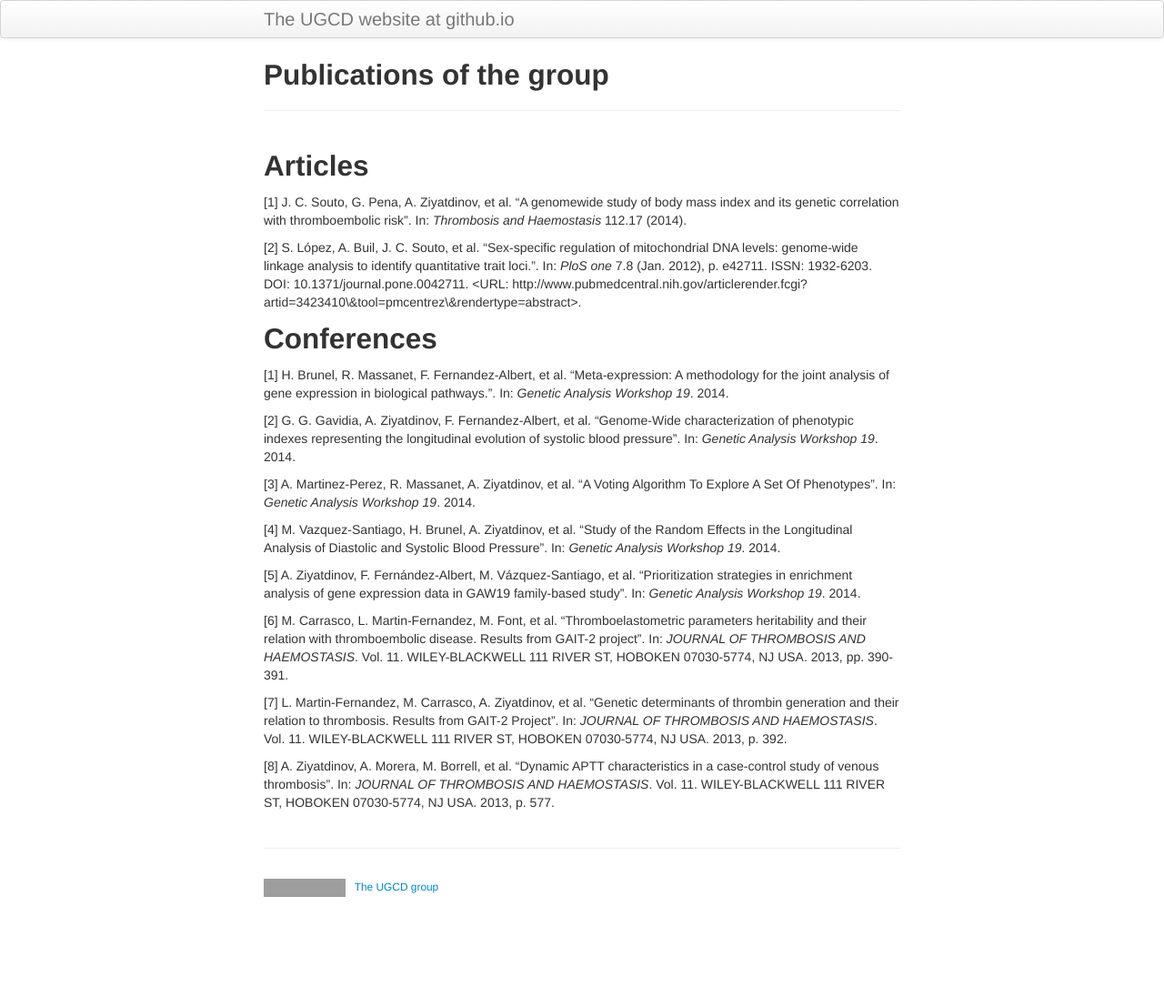
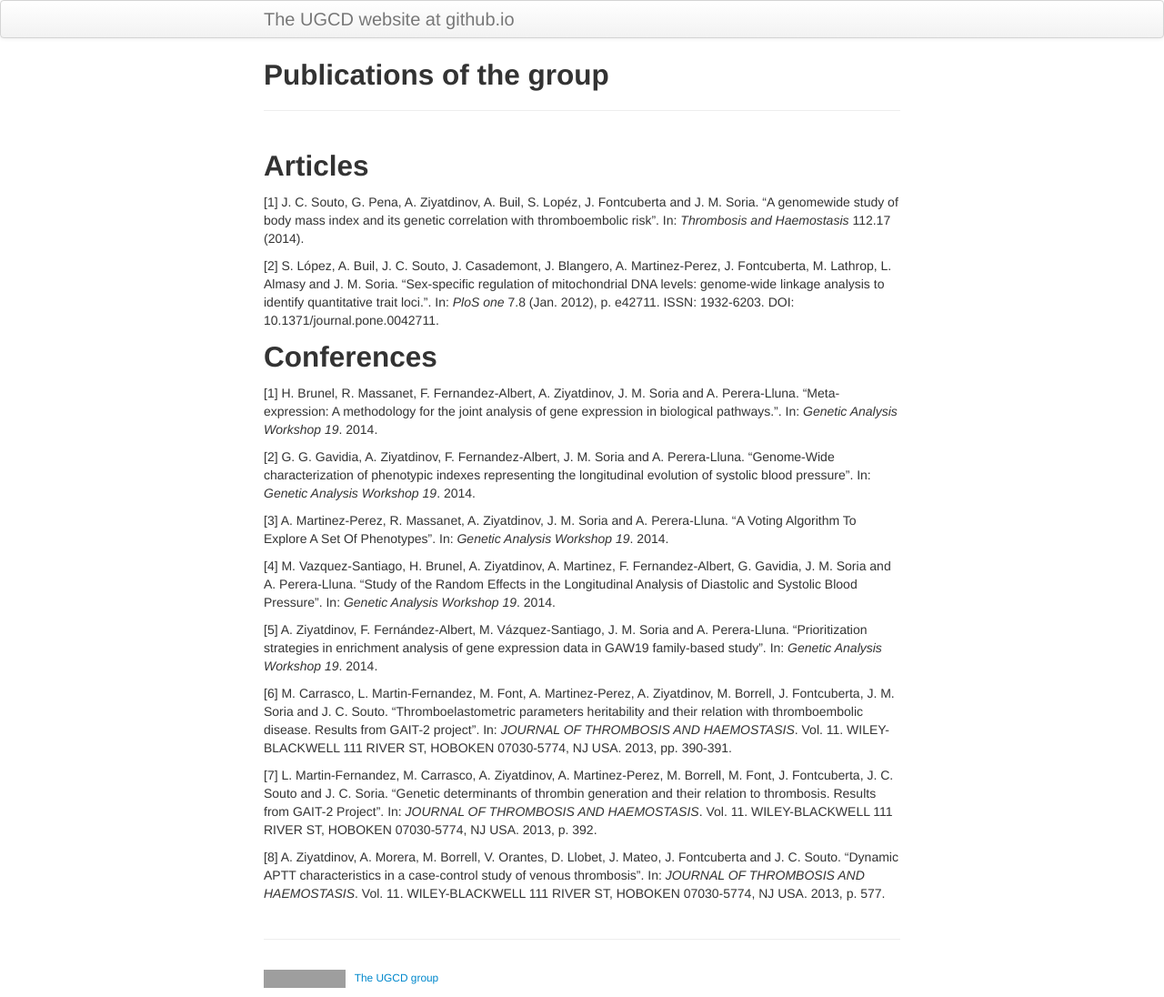
Before and after one commit to ugcd/ugcd.github.io, a Jekyll site: the page built from pages/pubs.md, in a window 1280 px wide. Shown: the whole page at 91% size. Built offline with Jekyll 4.4.1, drawn with Linux system fonts in a browser that asks for light colours; before the commit the page ends 996 px from its top, so only the background shows below that; grey boxes are pictures that could not be loaded.

```diff
--- a/pages/pubs.md
+++ b/pages/pubs.md
@@ -2,6 +2,8 @@
 layout: page
 title: Publications of the group
 ---
+
+
 
 
 
@@ -15,17 +17,17 @@ title: Publications of the group
 
 
 
-[1] J. C. Souto, G. Pena, A. Ziyatdinov, et al. "A genomewide
-study of body mass index and its genetic correlation with
-thromboembolic risk". In: _Thrombosis and Haemostasis_ 112.17
-(2014).
+[1] J. C. Souto, G. Pena, A. Ziyatdinov, A. Buil, S. Lopéz, J.
+Fontcuberta and J. M. Soria. "A genomewide study of body mass
+index and its genetic correlation with thromboembolic risk". In:
+_Thrombosis and Haemostasis_ 112.17 (2014).
 
-[2] S. López, A. Buil, J. C. Souto, et al. "Sex-specific
-regulation of mitochondrial DNA levels: genome-wide linkage
-analysis to identify quantitative trait loci.". In: _PloS one_ 7.8
-(Jan. 2012), p. e42711. ISSN: 1932-6203. DOI:
-10.1371/journal.pone.0042711. <URL:
-http://www.pubmedcentral.nih.gov/articlerender.fcgi?artid=3423410\&tool=pmcentrez\&rendertype=abstract>.
+[2] S. López, A. Buil, J. C. Souto, J. Casademont, J. Blangero, A.
+Martinez-Perez, J. Fontcuberta, M. Lathrop, L. Almasy and J. M.
+Soria. "Sex-specific regulation of mitochondrial DNA levels:
+genome-wide linkage analysis to identify quantitative trait
+loci.". In: _PloS one_ 7.8 (Jan. 2012), p. e42711. ISSN:
+1932-6203. DOI: 10.1371/journal.pone.0042711.
 
 ## Conferences
 
@@ -33,43 +35,48 @@ http://www.pubmedcentral.nih.gov/articlerender.fcgi?artid=3423410\&tool=pmcentre
 
 
 
-[1] H. Brunel, R. Massanet, F. Fernandez-Albert, et al.
-"Meta-expression: A methodology for the joint analysis of gene
-expression in biological pathways.". In: _Genetic Analysis
+[1] H. Brunel, R. Massanet, F. Fernandez-Albert, A. Ziyatdinov, J.
+M. Soria and A. Perera-Lluna. "Meta-expression: A methodology for
+the joint analysis of gene expression in biological pathways.".
+In: _Genetic Analysis Workshop 19_. 2014.
+
+[2] G. G. Gavidia, A. Ziyatdinov, F. Fernandez-Albert, J. M. Soria
+and A. Perera-Lluna. "Genome-Wide characterization of phenotypic
+indexes representing the longitudinal evolution of systolic blood
+pressure". In: _Genetic Analysis Workshop 19_. 2014.
+
+[3] A. Martinez-Perez, R. Massanet, A. Ziyatdinov, J. M. Soria and
+A. Perera-Lluna. "A Voting Algorithm To Explore A Set Of
+Phenotypes". In: _Genetic Analysis Workshop 19_. 2014.
+
+[4] M. Vazquez-Santiago, H. Brunel, A. Ziyatdinov, A. Martinez, F.
+Fernandez-Albert, G. Gavidia, J. M. Soria and A. Perera-Lluna.
+"Study of the Random Effects in the Longitudinal Analysis of
+Diastolic and Systolic Blood Pressure". In: _Genetic Analysis
 Workshop 19_. 2014.
 
-[2] G. G. Gavidia, A. Ziyatdinov, F. Fernandez-Albert, et al.
-"Genome-Wide characterization of phenotypic indexes representing
-the longitudinal evolution of systolic blood pressure". In:
-_Genetic Analysis Workshop 19_. 2014.
+[5] A. Ziyatdinov, F. Fernández-Albert, M. Vázquez-Santiago, J. M.
+Soria and A. Perera-Lluna. "Prioritization strategies in
+enrichment analysis of gene expression data in GAW19 family-based
+study". In: _Genetic Analysis Workshop 19_. 2014.
 
-[3] A. Martinez-Perez, R. Massanet, A. Ziyatdinov, et al. "A
-Voting Algorithm To Explore A Set Of Phenotypes". In: _Genetic
-Analysis Workshop 19_. 2014.
+[6] M. Carrasco, L. Martin-Fernandez, M. Font, A. Martinez-Perez,
+A. Ziyatdinov, M. Borrell, J. Fontcuberta, J. M. Soria and J. C.
+Souto. "Thromboelastometric parameters heritability and their
+relation with thromboembolic disease. Results from GAIT-2
+project". In: _JOURNAL OF THROMBOSIS AND HAEMOSTASIS_. Vol. 11.
+WILEY-BLACKWELL 111 RIVER ST, HOBOKEN 07030-5774, NJ USA. 2013,
+pp. 390-391.
 
-[4] M. Vazquez-Santiago, H. Brunel, A. Ziyatdinov, et al. "Study
-of the Random Effects in the Longitudinal Analysis of Diastolic
-and Systolic Blood Pressure". In: _Genetic Analysis Workshop 19_.
-2014.
+[7] L. Martin-Fernandez, M. Carrasco, A. Ziyatdinov, A.
+Martinez-Perez, M. Borrell, M. Font, J. Fontcuberta, J. C. Souto
+and J. C. Soria. "Genetic determinants of thrombin generation and
+their relation to thrombosis. Results from GAIT-2 Project". In:
+_JOURNAL OF THROMBOSIS AND HAEMOSTASIS_. Vol. 11. WILEY-BLACKWELL
+111 RIVER ST, HOBOKEN 07030-5774, NJ USA. 2013, p. 392.
 
-[5] A. Ziyatdinov, F. Fernández-Albert, M. Vázquez-Santiago, et
-al. "Prioritization strategies in enrichment analysis of gene
-expression data in GAW19 family-based study". In: _Genetic
-Analysis Workshop 19_. 2014.
-
-[6] M. Carrasco, L. Martin-Fernandez, M. Font, et al.
-"Thromboelastometric parameters heritability and their relation
-with thromboembolic disease. Results from GAIT-2 project". In:
-_JOURNAL OF THROMBOSIS AND HAEMOSTASIS_. Vol. 11. WILEY-BLACKWELL
-111 RIVER ST, HOBOKEN 07030-5774, NJ USA. 2013, pp. 390-391.
-
-[7] L. Martin-Fernandez, M. Carrasco, A. Ziyatdinov, et al.
-"Genetic determinants of thrombin generation and their relation to
-thrombosis. Results from GAIT-2 Project". In: _JOURNAL OF
-THROMBOSIS AND HAEMOSTASIS_. Vol. 11. WILEY-BLACKWELL 111 RIVER
-ST, HOBOKEN 07030-5774, NJ USA. 2013, p. 392.
-
-[8] A. Ziyatdinov, A. Morera, M. Borrell, et al. "Dynamic APTT
+[8] A. Ziyatdinov, A. Morera, M. Borrell, V. Orantes, D. Llobet,
+J. Mateo, J. Fontcuberta and J. C. Souto. "Dynamic APTT
 characteristics in a case-control study of venous thrombosis". In:
 _JOURNAL OF THROMBOSIS AND HAEMOSTASIS_. Vol. 11. WILEY-BLACKWELL
 111 RIVER ST, HOBOKEN 07030-5774, NJ USA. 2013, p. 577.
```
Also changed, not shown: pages/pubs.Rmd (+10 -3 lines).
